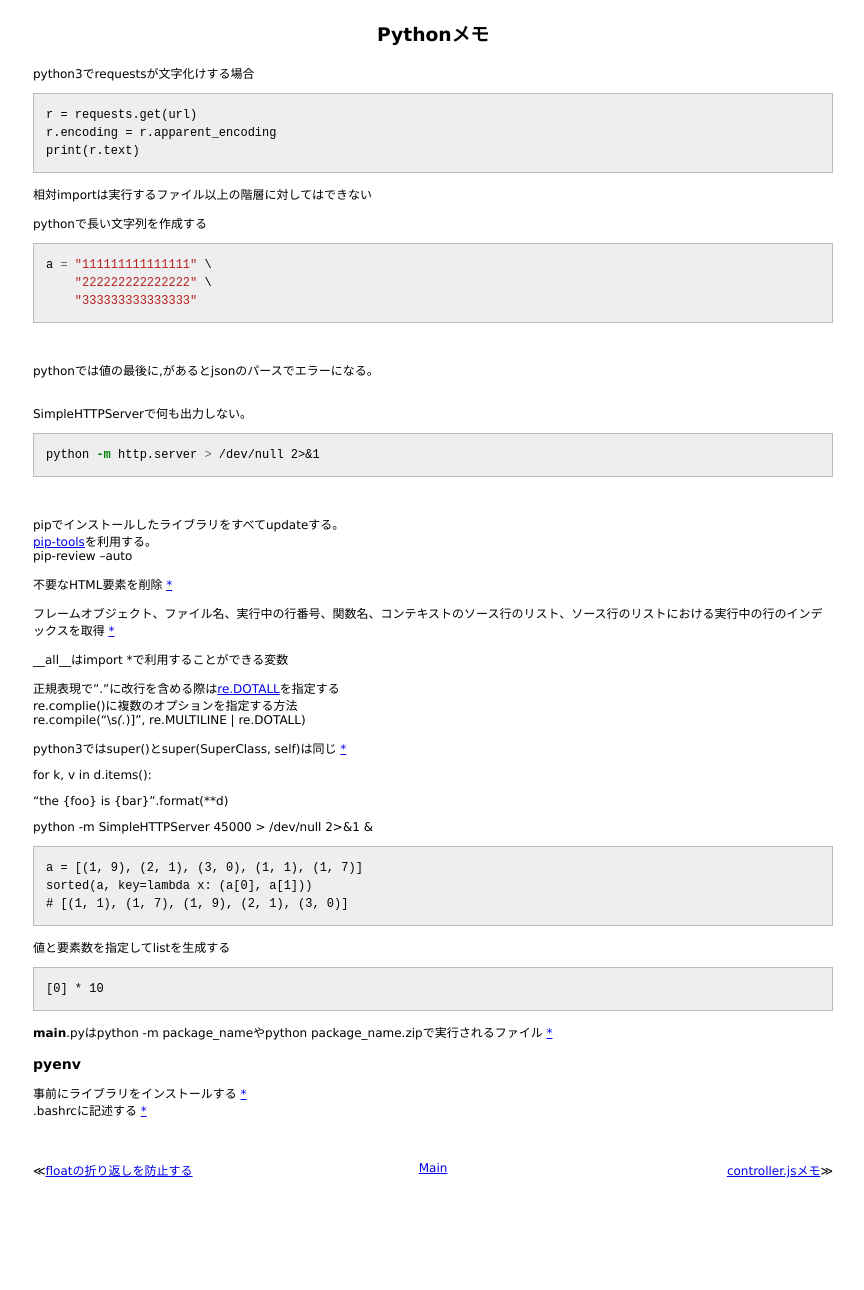
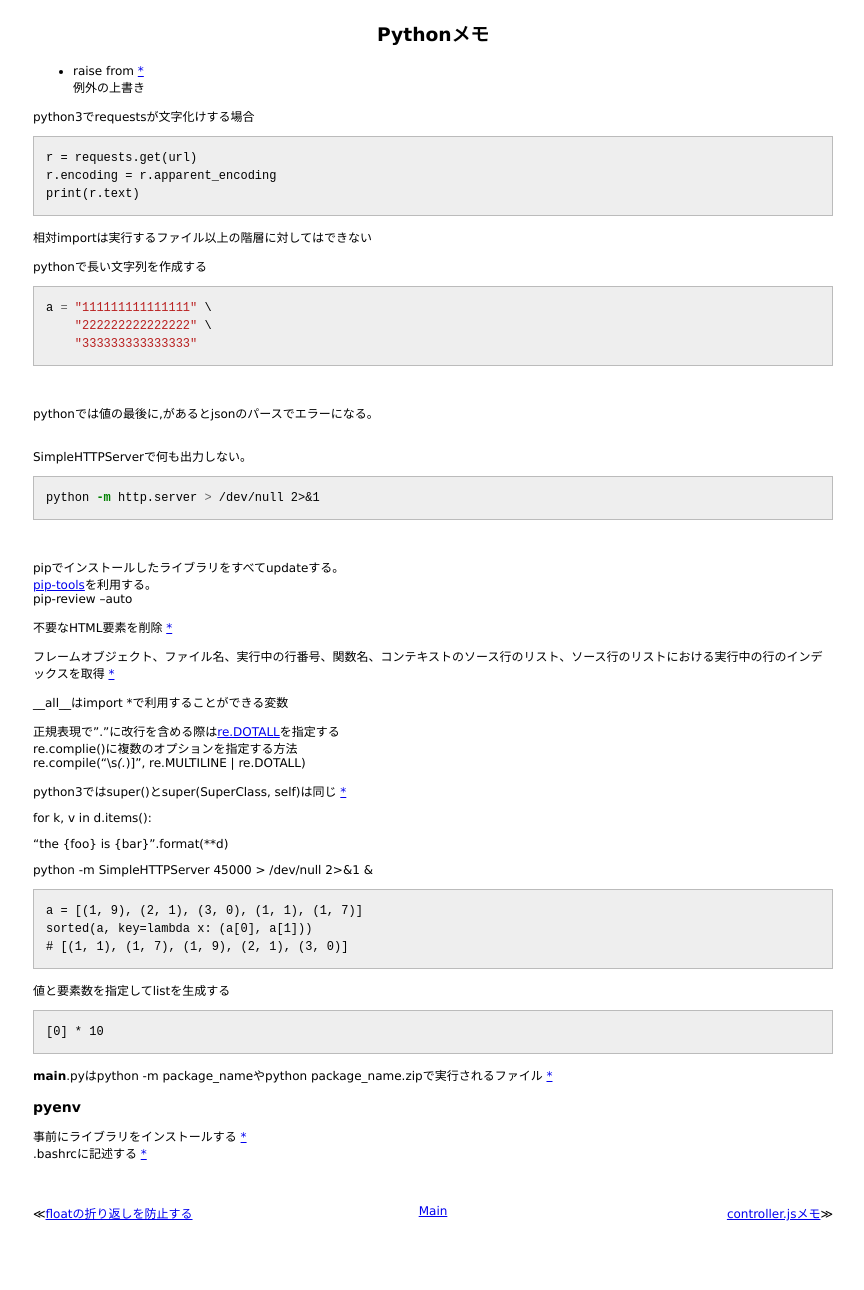
Before and after one commit to 38elements/38elements.github.com, a Jekyll site: the page built from _posts/2014-7-2-python.md, in a window 1280 px wide. Shown: the whole page, without its empty margins (207-1071 px from the left). Built offline with Jekyll 4.4.1, drawn with Linux system fonts in a browser that asks for light colours; before the commit the page ends 1247 px from its top, so only the background shows below that.

Commit message:
Update 2014-7-2-python.md

````diff
--- a/_posts/2014-7-2-python.md
+++ b/_posts/2014-7-2-python.md
@@ -2,6 +2,10 @@
 layout: posts
 title: Pythonメモ
 ---
+
+* raise from [\*](https://docs.python.org/3.5/whatsnew/3.3.html#pep-409-suppressing-exception-context)
+例外の上書き
+
 python3でrequestsが文字化けする場合
 
 ```
````
